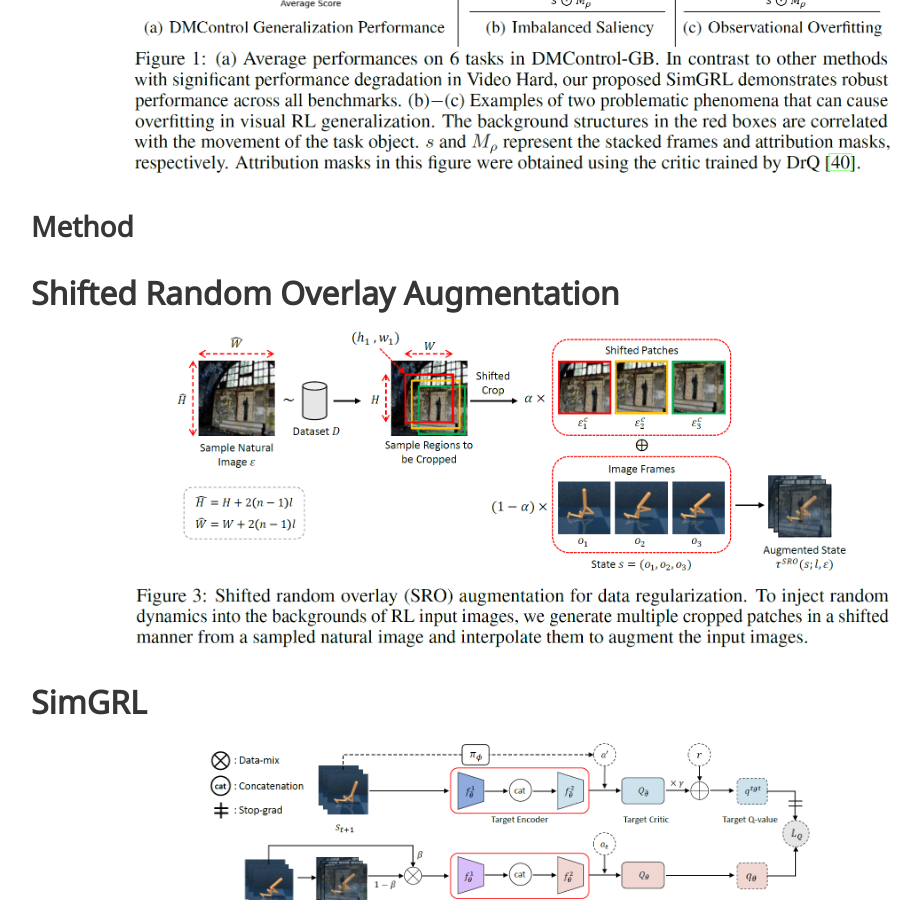
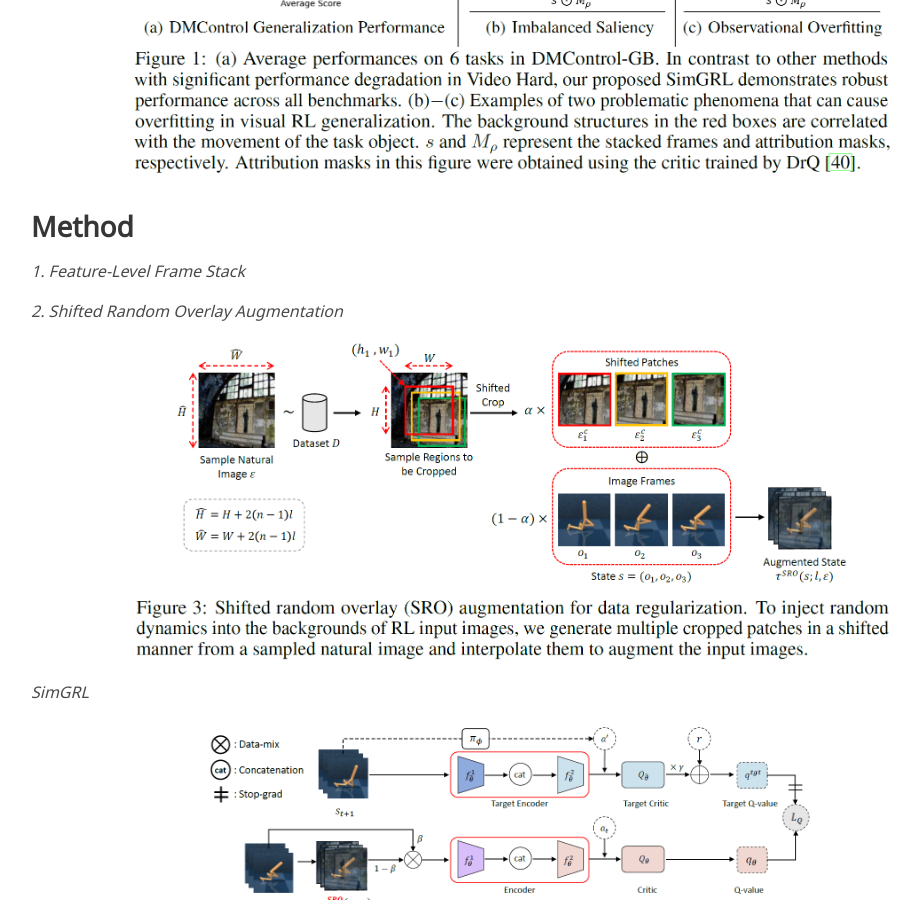
Before and after one commit to W-Song11/SimGRL, a Jekyll site: the page built from index.md, in a window 1280 px wide and 900 px high, scrolled down 1188 px. Shown: the whole window, without its empty margins (129-1050 px from the left). Built offline with Jekyll 4.4.1, drawn with Linux system fonts in a browser that asks for light colours; some web fonts are replaced.

Commit message:
Update index.md

```diff
--- a/index.md
+++ b/index.md
@@ -49,14 +49,16 @@ DeepMind Control Suite.
 </p>
 
 ## Method
-# Shifted Random Overlay Augmentation
+*1. Feature-Level Frame Stack*
+
+*2. Shifted Random Overlay Augmentation*
 <p align="center">
-<img src="./static/image/fig_sro.png" align="center" width="80%">
+<img src="./static/image/fig_sro.PNG" align="center" width="80%">
 </p>
 
-# SimGRL
+*SimGRL*
 <p align="center">
-<img src="./static/image/fig_simgrl_overview.png" align="center" width="80%">
+<img src="./static/image/fig_simgrl_overview.PNG" align="center" width="80%">
 </p>
 
 *Figure 1: Overview.*
```
